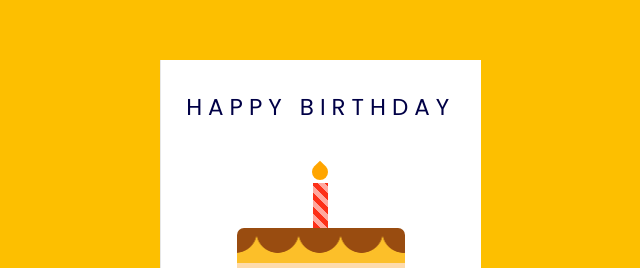
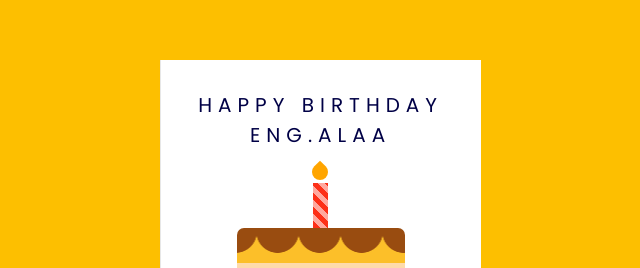
Before and after one commit to rawanjarada28-bit/Happy, a plain HTML site: page index.html in a window 1280 px wide. Shown: the part 140-408 px from the top of the page, without its empty margins (480-1120 px from the left). Drawn offline with Linux system fonts and the light colour scheme.

Commit message:
Add files via upload

```diff
--- a/index.html
+++ b/index.html
@@ -15,7 +15,7 @@
     <div class="card">
       <div class="outside">
         <div class="front">
-          <p>Happy Birthday</p>
+          <p>Happy birthday Eng.Alaa</p>
           <div class="cake">
             <div class="top-layer"></div>
             <div class="middle-layer"></div>
@@ -26,7 +26,7 @@
         <div class="back"></div>
       </div>
       <div class="inside">
-        <p>Happy Birthday to our amazing engineer</p>
+        <p>Wishing you a day full of love, smiles, and beautiful surprises. Keep shining.. 💖</p>
         <h1>&#127873;</h1>
       </div>
     </div>
--- a/style.css
+++ b/style.css
@@ -139,3 +139,6 @@ body {
   font-size: 120px;
   line-height: 120px;
 }
+.front p{
+  font-size: 20px;
+}
```
